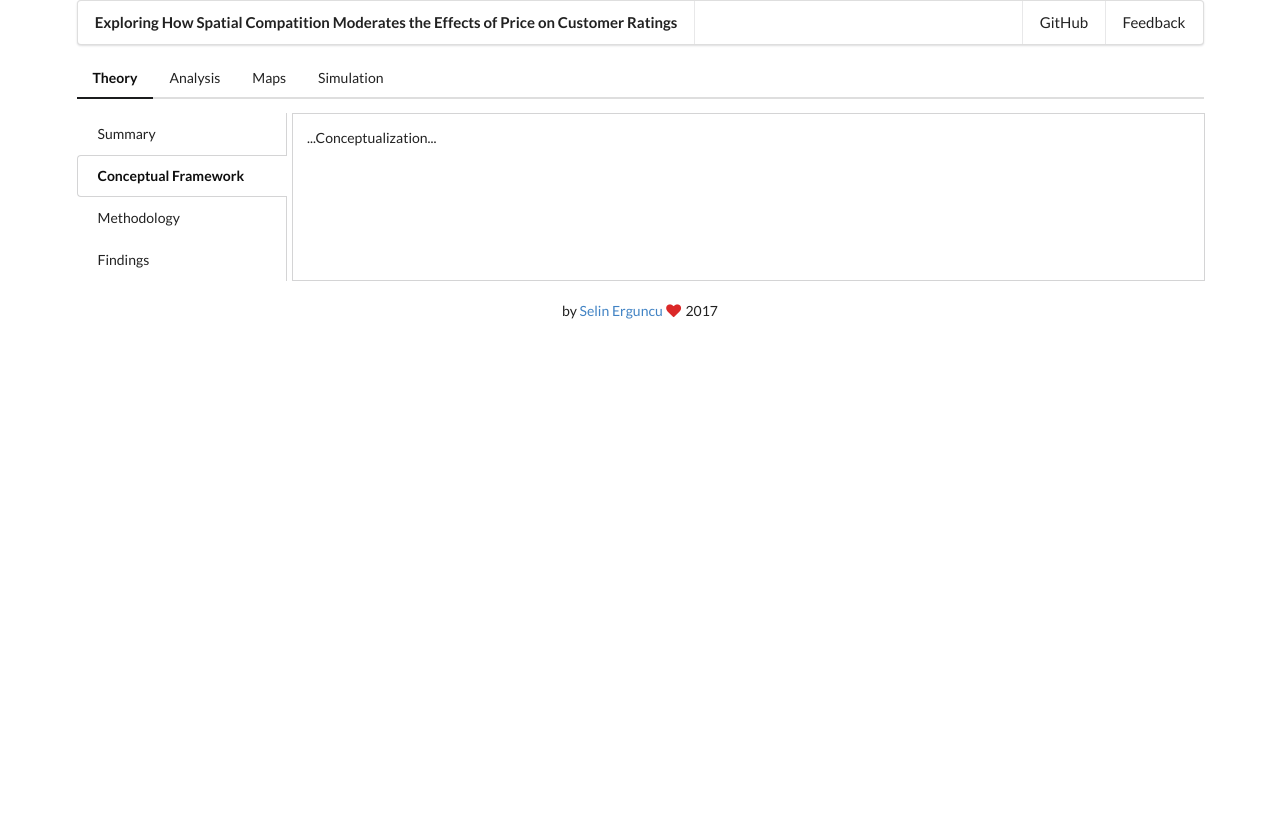
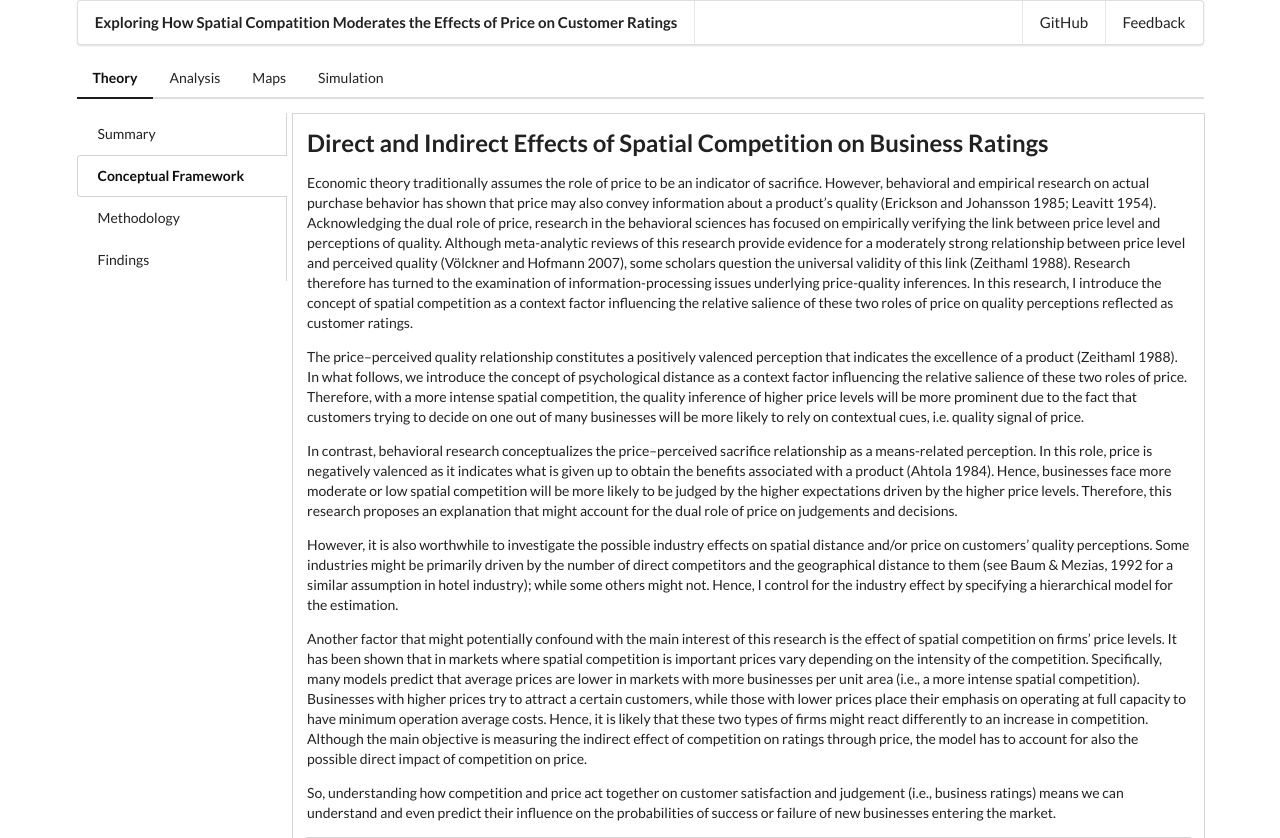
Before and after one commit to selinerguncu/Yelp-Spatial-Analysis, a Flask app: page /intro/concept in a window 1280 px wide. Shown: the top 838 px of the page. Before the commit the page ends 319 px from the top, so only its background shows below. Run offline with Flask 2, Linux system fonts and the light colour scheme; some libraries are stand-ins or nearby versions.

Commit message:
Conceptualization initial copy

```diff
--- a/yelp/templates/intro/concept.html
+++ b/yelp/templates/intro/concept.html
@@ -7,7 +7,24 @@
   {% include 'intro/nav.html' %}
 
   <div class="thirteen wide stretched column main-content">
-    <div class="ui tab attached segment active" data-tab="concept">...Conceptualization...</div>
+    <div class="ui tab attached segment active" data-tab="concept">
+      <h2>Direct and Indirect Effects of Spatial Competition on Business Ratings</h2>
+      <p>Economic theory traditionally assumes the role of price to be an indicator of sacrifice. However, behavioral and empirical research on actual purchase behavior has shown that price may also convey information about a product’s quality (Erickson and Johansson 1985; Leavitt 1954). Acknowledging the dual role of price, research in the behavioral sciences has focused on empirically verifying the link between price level and perceptions of quality. Although meta-analytic reviews of this research provide evidence for a moderately strong relationship between price level and perceived quality (Völckner and Hofmann 2007), some scholars question the universal validity of this link (Zeithaml 1988). Research therefore has turned to the examination of information-processing issues underlying price-quality inferences. In this research, I introduce the concept of spatial competition as a context factor influencing the relative salience of these two roles of price on quality perceptions reflected as customer ratings.</p>
+      <p>The price–perceived quality relationship constitutes a positively valenced perception that indicates the excellence of a product (Zeithaml 1988). In what follows, we introduce the concept of psychological distance as a context factor influencing the relative salience of these two roles of price. Therefore, with a more intense spatial competition, the quality inference of higher price levels will be more prominent due to the fact that customers trying to decide on one out of many businesses will be more likely to rely on contextual cues, i.e. quality signal of price. </p>
+      <p>In contrast, behavioral research conceptualizes the price–perceived sacrifice relationship as a means-related perception. In this role, price is negatively valenced as it indicates what is given up to obtain the benefits associated with a product (Ahtola 1984). Hence, businesses face more moderate or low spatial competition will be more likely to be judged by the higher expectations driven by the higher price levels. Therefore, this research proposes an explanation that might account for the dual role of price on judgements and decisions.</p>
+      <p>However, it is also worthwhile to investigate the possible industry effects on spatial distance and/or price on customers’ quality perceptions. Some industries might be primarily driven by the number of direct competitors and the geographical distance to them (see Baum & Mezias, 1992 for a similar assumption in hotel industry); while some others might not. Hence, I control for the industry effect by specifying a hierarchical model for the estimation.</p>
+      <p>Another factor that might potentially confound with the main interest of this research is the effect of spatial competition on firms’ price levels. It has been shown that in markets where spatial competition is important prices vary depending on the intensity of the competition. Specifically, many models predict that average prices are lower in markets with more businesses per unit area (i.e., a more intense spatial competition). Businesses with higher prices try to attract a certain customers, while those with lower prices place their emphasis on operating at full capacity to have minimum operation average costs. Hence, it is likely that these two types of firms might react differently to an increase in competition. Although the main objective is measuring the indirect effect of competition on ratings through price, the model has to account for also the possible direct impact of competition on price.</p>
+      <p>So, understanding how competition and price act together on customer satisfaction and judgement (i.e., business ratings) means we can understand and even predict their influence on the probabilities of success or failure of new businesses entering the market.</p>
+
+      <div class="five wide stretched column centered column">
+        <div class="ui bottom attached tab segment active">
+          <img class="ui centered image" src="{{ url_for('static', filename='YelpConceptualFramework@2x.png') }}">
+        </div>
+      </div>
+          <p align="center"><i>Conceptual Framework</i></p>
+
+
+    </div>
   </div>
 
 {% endblock %}
```
